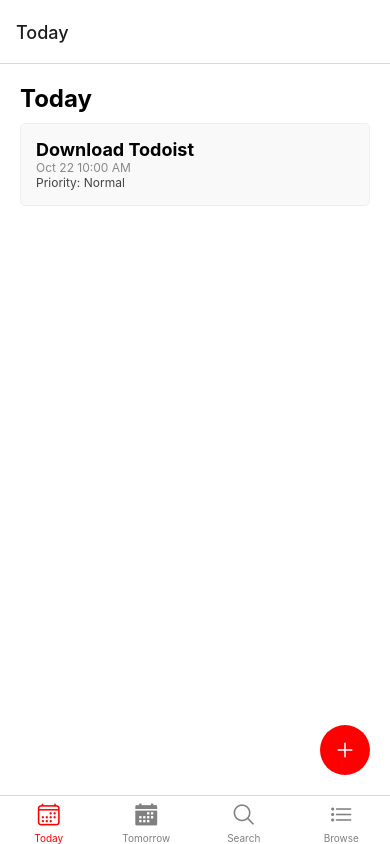
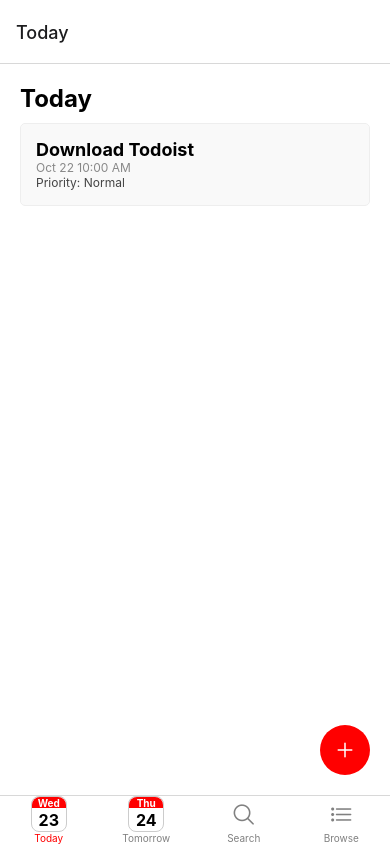
Before and after one commit to izzyjhuang/todolist, a React Native app: screen / in a window 390 px wide. Built offline with nearby package versions, Linux system fonts and the light colour scheme.

Commit message:
updated calendar display

```diff
--- a/App.js
+++ b/App.js
@@ -7,26 +7,51 @@ import TodayScreen from './screens/TodayScreen';
 import TomorrowScreen from './screens/TomorrowScreen';
 import SearchScreen from './screens/SearchScreen';
 import BrowseScreen from './screens/BrowseScreen';
+import DateIcon from './components/DateIcon';  // Import custom DateIcon component
 
 const Tab = createBottomTabNavigator();
 
 export default function App() {
+  // Get today's date and tomorrow's date
+  const today = new Date();
+  const tomorrow = new Date(today);
+  tomorrow.setDate(today.getDate() + 1);
+
+  // Function to get the short weekday name
+  const getWeekday = (date) => {
+    return new Intl.DateTimeFormat('en-US', { weekday: 'short' }).format(date);  // e.g., "Mon", "Tue"
+  };
+
+  // Function to get the day of the month (1-31)
+  const getDayOfMonth = (date) => {
+    return date.getDate();
+  };
+
+  // Prepare the data for Today and Tomorrow
+  const todayWeekday = getWeekday(today);      // e.g., "Wed" for today
+  const tomorrowWeekday = getWeekday(tomorrow); // e.g., "Thu" for tomorrow
+
+  const todayDate = getDayOfMonth(today);      // e.g., 23 for today
+  const tomorrowDate = getDayOfMonth(tomorrow); // e.g., 24 for tomorrow
+
   return (
     <NavigationContainer>
       <Tab.Navigator
         screenOptions={({ route }) => ({
           tabBarIcon: ({ color, size }) => {
-            let iconName;
             if (route.name === 'Today') {
-              iconName = 'calendar-outline';
+              return <DateIcon weekday={todayWeekday} date={todayDate} />;
             } else if (route.name === 'Tomorrow') {
-              iconName = 'calendar-sharp';
-            } else if (route.name === 'Search') {
-              iconName = 'search-outline';
-            } else if (route.name === 'Browse') {
-              iconName = 'list-outline';
+              return <DateIcon weekday={tomorrowWeekday} date={tomorrowDate} />;
+            } else {
+              let iconName;
+              if (route.name === 'Search') {
+                iconName = 'search-outline';
+              } else if (route.name === 'Browse') {
+                iconName = 'list-outline';
+              }
+              return <Ionicons name={iconName} size={size} color={color} />;
             }
-            return <Ionicons name={iconName} size={size} color={color} />;
           },
           tabBarActiveTintColor: 'red',
           tabBarInactiveTintColor: 'gray',
--- /dev/null
+++ b/components/DateIcon.js
@@ -0,0 +1,55 @@
+import React from 'react';
+import { View, Text, StyleSheet } from 'react-native';
+
+// Custom component for the date icon (weekday on top, date below)
+const DateIcon = ({ weekday, date }) => {
+  return (
+    <View style={styles.container}>
+      <View style={styles.top}>
+        <Text style={styles.weekday}>{weekday}</Text>
+      </View>
+      <View style={styles.bottom}>
+        <Text style={styles.date}>{date}</Text>
+      </View>
+    </View>
+  );
+};
+
+const styles = StyleSheet.create({
+  container: {
+    width: 36,
+    height: 36,
+    borderRadius: 8,
+    backgroundColor: '#fff',
+    borderColor: '#ccc',
+    borderWidth: 1,
+    justifyContent: 'center',
+    alignItems: 'center',
+  },
+  top: {
+    flex: 1,
+    justifyContent: 'center',
+    backgroundColor: 'red',
+    width: '100%',
+    alignItems: 'center',
+    borderTopLeftRadius: 8,
+    borderTopRightRadius: 8,
+  },
+  bottom: {
+    flex: 2,
+    justifyContent: 'center',
+    alignItems: 'center',
+  },
+  weekday: {
+    color: '#fff',
+    fontSize: 10,
+    fontWeight: 'bold',
+  },
+  date: {
+    color: '#000',
+    fontSize: 16,
+    fontWeight: 'bold',
+  },
+});
+
+export default DateIcon;
```
